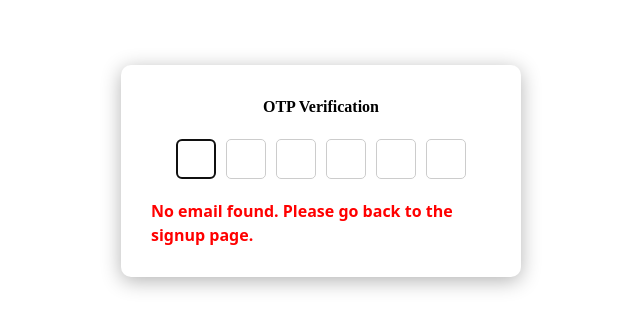
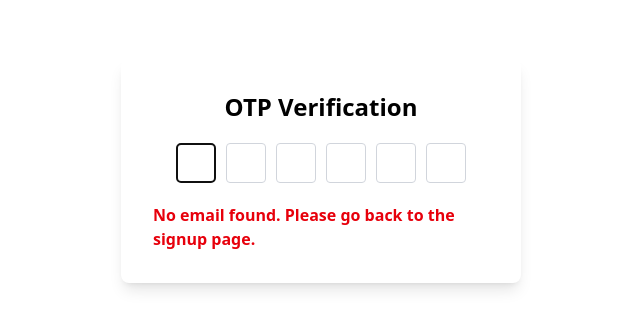
Before and after one commit to kalviumcommunity/S81_Bhavaniprasad_Capstone_QueryNest, a React (Vite) app in the folder Frontend/client/: page /otp-verfy in a window 1280 px wide. Shown: the part 229-558 px from the top of the page, without its empty margins (319-959 px from the left). Built offline with nearby package versions, Linux system fonts and the light colour scheme.

Commit message:
changed inline css in to tailwind css

```diff
--- a/Frontend/client/src/pages/otpverfy.jsx
+++ b/Frontend/client/src/pages/otpverfy.jsx
@@ -18,7 +18,7 @@ const OtpVerifyPage = () => {
   }, [email]);
 
   const handleChange = (e, index) => {
-    const value = e.target.value.replace(/\D/, ''); // only digits
+    const value = e.target.value.replace(/\D/, '');
     const newOtp = [...otp];
     newOtp[index] = value;
     setOtp(newOtp);
@@ -65,35 +65,15 @@ const OtpVerifyPage = () => {
   };
 
   return (
-    <div style={{
-      display: "flex",
-      alignItems: "center",
-      justifyContent: "center",
-      height: "100vh",
-      width: "100vw",
-      backgroundSize: "100% 100%",
-      backgroundRepeat: "no-repeat",
-      backgroundPosition: "center"
-    }}>
-      <div style={{
-        width: "400px",
-        backgroundColor: "white",
-        borderRadius: "10px",
-        boxShadow: "0px 4px 20px rgba(0,0,0,0.3)",
-        padding: "30px",
-        display: "flex",
-        flexDirection: "column",
-        alignItems: "center"
-      }}>
-        <h2 style={{ marginBottom: "20px", fontFamily: "Nunito", fontWeight: "bold" }}>
-          OTP Verification
-        </h2>
+    <div className="flex items-center justify-center h-screen w-screen bg-cover bg-no-repeat bg-center">
+      <div className="w-[400px] bg-white rounded-lg shadow-lg p-8 flex flex-col items-center">
+        <h2 className="mb-5 font-nunito font-bold text-2xl">OTP Verification</h2>
 
         <form
-          style={{ display: "flex", flexDirection: "column", alignItems: "center", gap: "20px" }}
+          className="flex flex-col items-center gap-5"
           onSubmit={(e) => e.preventDefault()}
         >
-          <div style={{ display: "flex", gap: "10px" }}>
+          <div className="flex gap-2.5">
             {otp.map((digit, index) => (
               <input
                 key={index}
@@ -103,27 +83,19 @@ const OtpVerifyPage = () => {
                 onChange={(e) => handleChange(e, index)}
                 onKeyDown={(e) => handleKeyDown(e, index)}
                 maxLength="1"
-                ref={(el) => inputRefs.current[index] = el}
+                ref={(el) => (inputRefs.current[index] = el)}
                 autoFocus={index === 0}
-                style={{
-                  width: "40px",
-                  height: "40px",
-                  textAlign: "center",
-                  fontSize: "1.5rem",
-                  borderRadius: "5px",
-                  border: "1px solid #ccc"
-                }}
+                className="w-10 h-10 text-center text-2xl rounded border border-gray-300"
               />
             ))}
           </div>
 
-          {loading && <p style={{ color: "blue" }}>Verifying...</p>}
+          {loading && <p className="text-blue-600">Verifying...</p>}
           {message && (
             <p
-              style={{
-                color: message.toLowerCase().includes('success') ? "green" : "red",
-                fontWeight: "bold"
-              }}
+              className={`font-bold ${
+                message.toLowerCase().includes('success') ? 'text-green-600' : 'text-red-600'
+              }`}
             >
               {message}
             </p>
```
